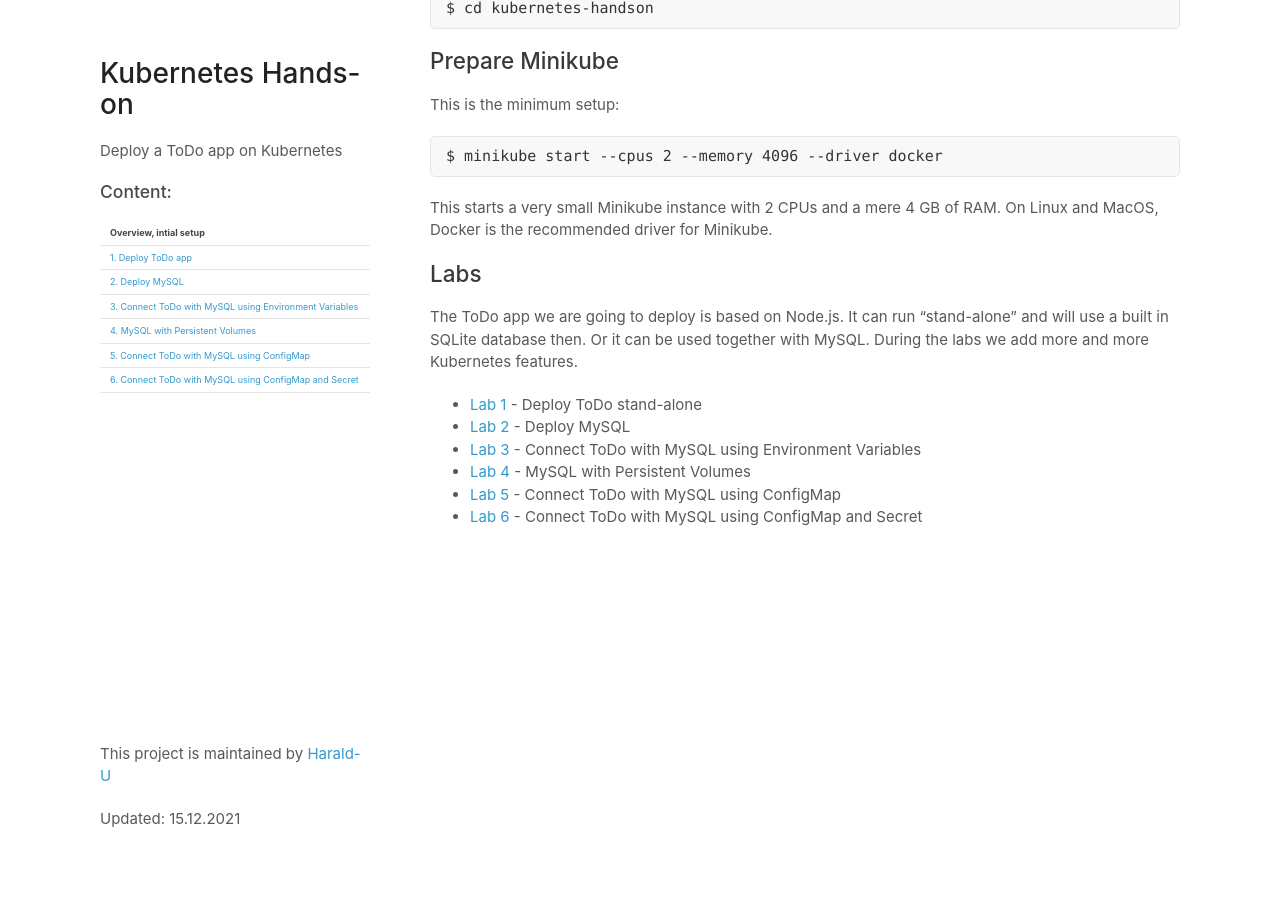
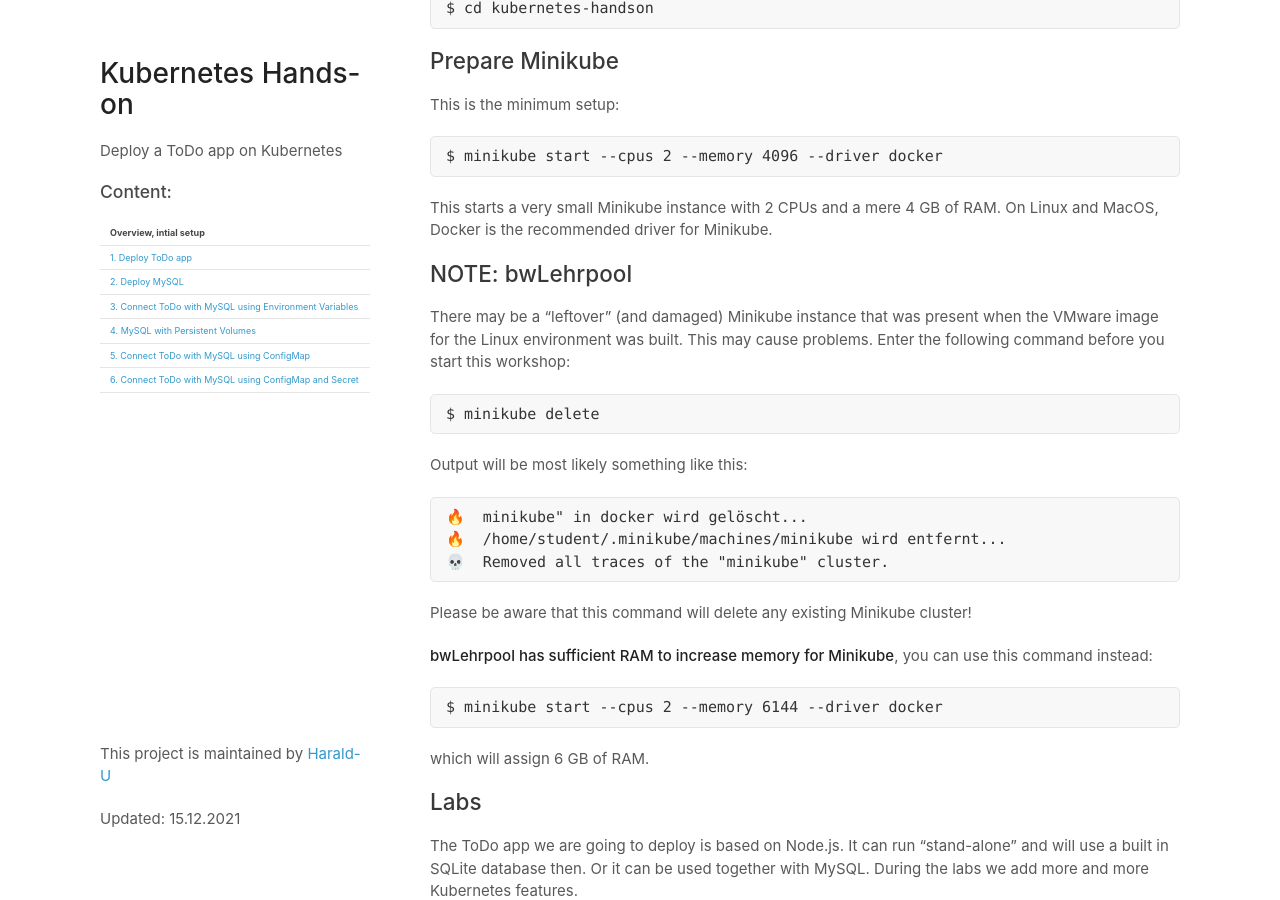
Before and after one commit to Harald-U/kubernetes-handson, a Jekyll site: the page built from index.md, in a window 1280 px wide and 900 px high, scrolled down 1464 px. Built offline with Jekyll 4.4.1, drawn with Linux system fonts in a browser that asks for light colours; our own code applies the rules of GitHub Pages for plain Markdown files.

Commit message:
Update bwLehrpool

````diff
--- a/index.md
+++ b/index.md
@@ -45,6 +45,32 @@ $ minikube start --cpus 2 --memory 4096 --driver docker
 
 This starts a very small Minikube instance with 2 CPUs and a mere 4 GB of RAM. On Linux and MacOS, Docker is the recommended driver for Minikube.
 
+## NOTE: bwLehrpool
+
+There may be a "leftover" (and damaged) Minikube instance that was present when the VMware image for the Linux environment was built.  This may cause problems. Enter the following command before you start this workshop:
+
+```
+$ minikube delete
+```
+
+Output will be most likely something like this:
+
+```
+🔥  minikube" in docker wird gelöscht...
+🔥  /home/student/.minikube/machines/minikube wird entfernt...
+💀  Removed all traces of the "minikube" cluster.
+```
+
+Please be aware that this command will delete any existing Minikube cluster!
+
+**bwLehrpool has sufficient RAM to increase memory for Minikube**, you can use this command instead:
+
+```
+$ minikube start --cpus 2 --memory 6144 --driver docker
+```
+
+which will assign 6 GB of RAM.
+
 ## Labs
 
 The ToDo app we are going to deploy is based on Node.js. It can run "stand-alone" and will use a built in SQLite database then. Or it can be used together with MySQL. During the labs we add more and more Kubernetes features.
````
Also changed, not shown: 1 other file.
